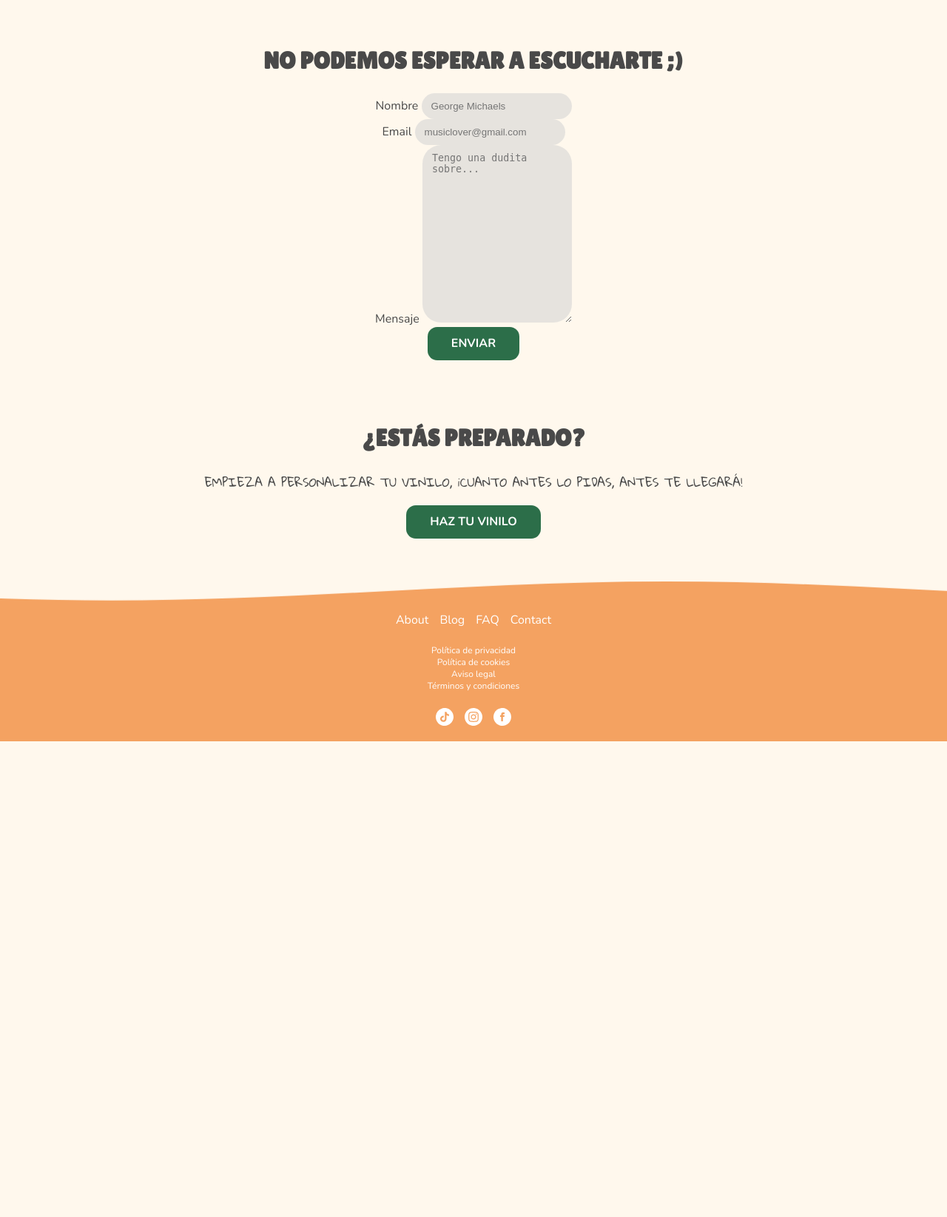
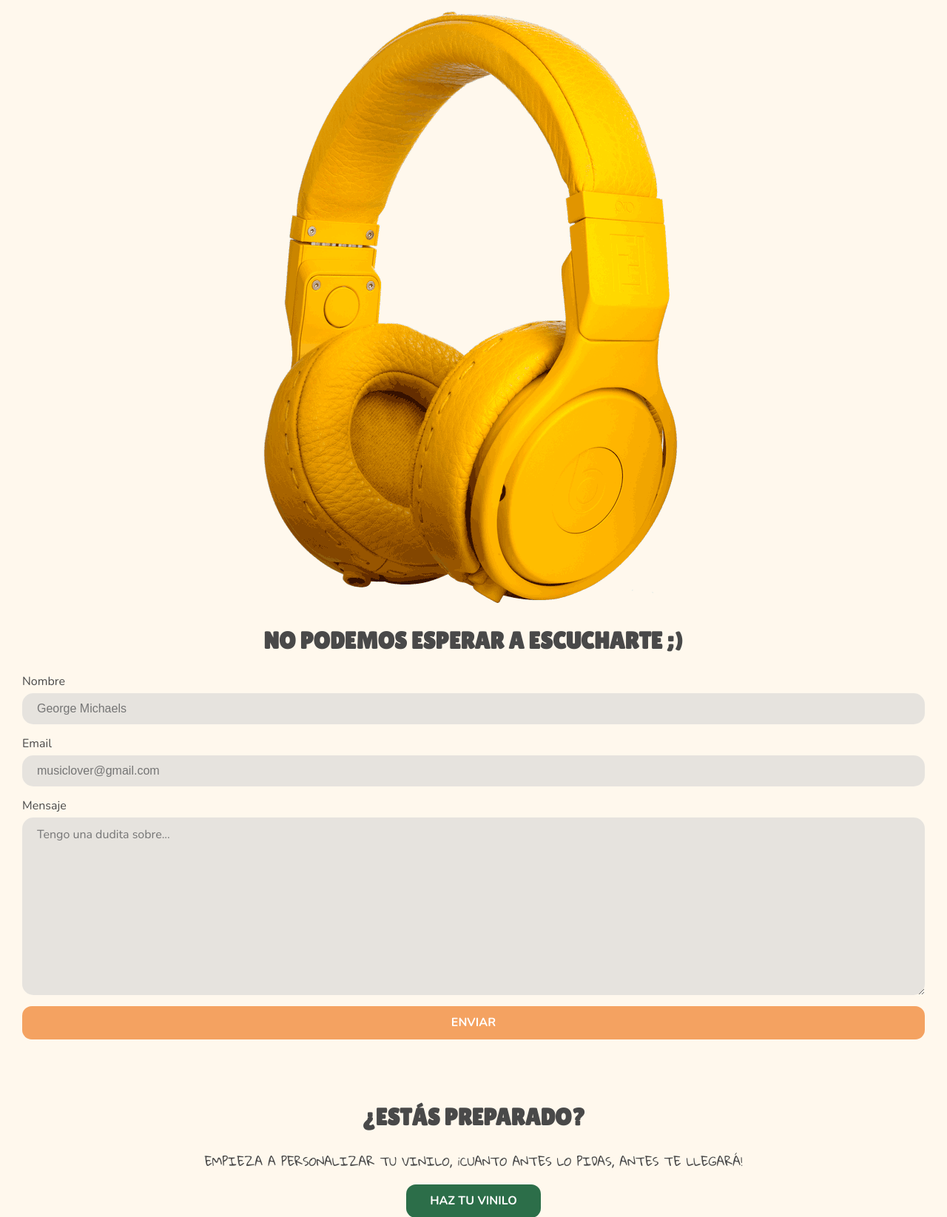
Before and after one commit to carugui/projectbeta, a PHP site: page /html/contacto.html in a window 1280 px wide. Shown: the part 197-1842 px from the top of the page at 74% size. Before the commit the page ends 1199 px from the top, so only its background shows below. Run offline with PHP 8.4, Linux system fonts and the light colour scheme.

Commit message:
editando gaps de formulario

```diff
--- a/css/style.css
+++ b/css/style.css
@@ -320,7 +320,7 @@ footer ul {
   fill: white;
 }
 
-.formulario {
+.form__main {
   display: -webkit-box;
   display: -ms-flexbox;
   display: flex;
@@ -332,16 +332,55 @@ footer ul {
       -ms-flex-align: start;
           align-items: flex-start;
   padding: 0px;
-  gap: 12px;
+  gap: 15px;
+}
+.form__main div {
+  display: -webkit-box;
+  display: -ms-flexbox;
+  display: flex;
+  -webkit-box-orient: vertical;
+  -webkit-box-direction: normal;
+      -ms-flex-direction: column;
+          flex-direction: column;
+  -webkit-box-align: start;
+      -ms-flex-align: start;
+          align-items: flex-start;
+  padding: 0px;
+  -ms-flex-item-align: stretch;
+      -ms-grid-row-align: stretch;
+      align-self: stretch;
+}
+.form__main__upper-inputs {
+  display: -webkit-box;
+  display: -ms-flexbox;
+  display: flex;
+  gap: 15px;
+}
+.form__main__input {
+  gap: 5px;
+}
+.form__main label {
+  font-size: 1rem;
+}
+
+.btn-form {
+  background-color: var(--color-orange);
+  -ms-flex-item-align: stretch;
+      -ms-grid-row-align: stretch;
+      align-self: stretch;
 }
 
 input[type=text], input[type=email], textarea {
   background-color: rgba(213, 213, 213, 0.6);
-  color: #494949;
+  color: var(--color-grey);
+  font-size: 1rem;
   border: none;
   border-width: 2px;
-  border-radius: 25px;
-  padding: 10px 13px;
+  border-radius: 15px;
+  padding: 12px 20px;
+  display: -webkit-box;
+  display: -ms-flexbox;
+  display: flex;
   -ms-flex-item-align: stretch;
       -ms-grid-row-align: stretch;
       align-self: stretch;
@@ -354,6 +393,7 @@ input[type=text]:focus, input[type=email]:focus, textarea:focus {
 
 textarea {
   height: 240px;
+  font-family: "Nunito", sans-serif;
 }
 
 a {
--- a/html/contacto.html
+++ b/html/contacto.html
@@ -65,33 +65,33 @@
 
         <section class="section__form">
 
-            <img src="" alt="">
+            <img src="../images/headphones-yellow-vinilisimo.png" alt="">
 
             <div class="section__form__content">
                 <h2>No podemos esperar a escucharte ;)</h2>
 
                 <div class="form__main">
 
-                    <div class="form__upper-inputs">
-                        <div class="form__input__name">
+                    <div class="form__main__upper-inputs">
+                        <div class="form__main__input">
                             <label for="Nombre">Nombre</label>
                             <input type="text" placeholder="George Michaels" id="Nombre">
                         </div>
 
-                        <div class="form__input__email">
+                        <div class="form__main__input">
                             <label for="Email">Email</label>
                             <input type="email" placeholder="musiclover@gmail.com" id="Email">
                         </div>
                     </div>
 
-                    <div class="form__lower-inputs">
-                        <div class="form__input__textaera">
+                    <div class="form__main__lower-inputs">
+                        <div class="form__main__input">
                             <label for="Mensaje">Mensaje</label>
                             <textarea name="textarea" placeholder="Tengo una dudita sobre..." id="Mensaje"></textarea>
                         </div>
                     </div>
 
-                    <button>Enviar</button>
+                    <button class="btn-form">Enviar</button>
                 </div>
             </div>
 
--- a/scss/_forms.scss
+++ b/scss/_forms.scss
@@ -1,19 +1,50 @@
-.formulario {
+.form__main {
     display: flex;
     flex-direction: column;
     align-items: flex-start;
     padding: 0px;
-    gap: 12px;
+    gap: 15px;
 
+    & div {
+        display: flex;
+        flex-direction: column;
+        align-items: flex-start;
+        padding: 0px;
+        align-self: stretch;
+    }
+
+    &__upper-inputs {
+        display: flex;
+        gap: 15px;
+    }
+
+    &__input {
+        gap: 5px;
+    }
+
+    & label {
+        font-size: 1rem;
+    }
 }
+
+.btn-form {
+    background-color: var(--color-orange);
+    align-self: stretch;
+}
+
+
+
+
 
 input[type="text"], input[type="email"], textarea {
     background-color: rgba(213, 213, 213, 0.60);
-    color: #494949;
+    color: var(--color-grey);
+    font-size: 1rem;
     border: none;
     border-width: 2px;
-    border-radius: 25px;
-    padding: 10px 13px;
+    border-radius: 15px;
+    padding: 12px 20px;
+    display: flex;
     align-self: stretch;
 }
 
@@ -25,4 +56,5 @@ input[type="text"]:focus, input[type="email"]:focus, textarea:focus {
 
 textarea {
     height: 240px;
+    font-family: 'Nunito', sans-serif;
 }
```
Also changed, not shown: images/headphones-yellow-vinilisimo.png (added), 2 other files.
